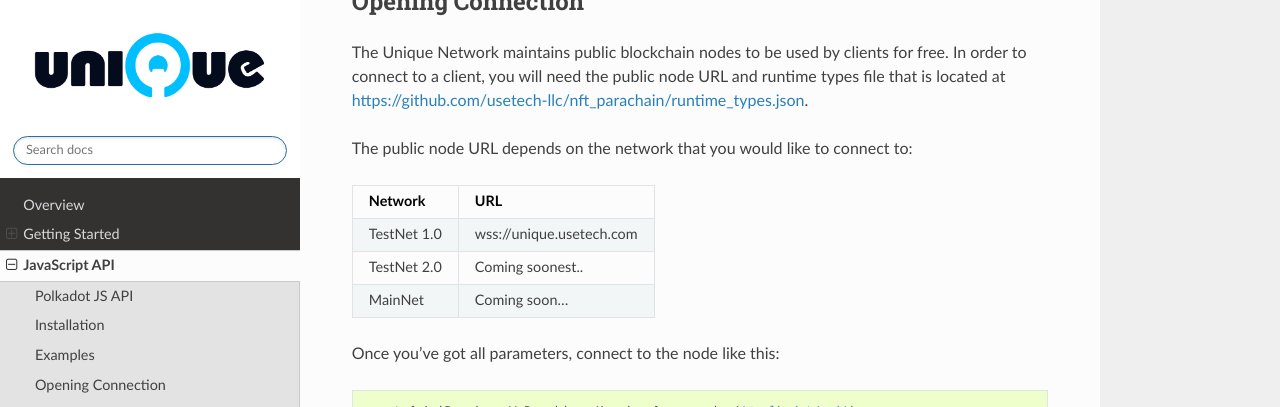
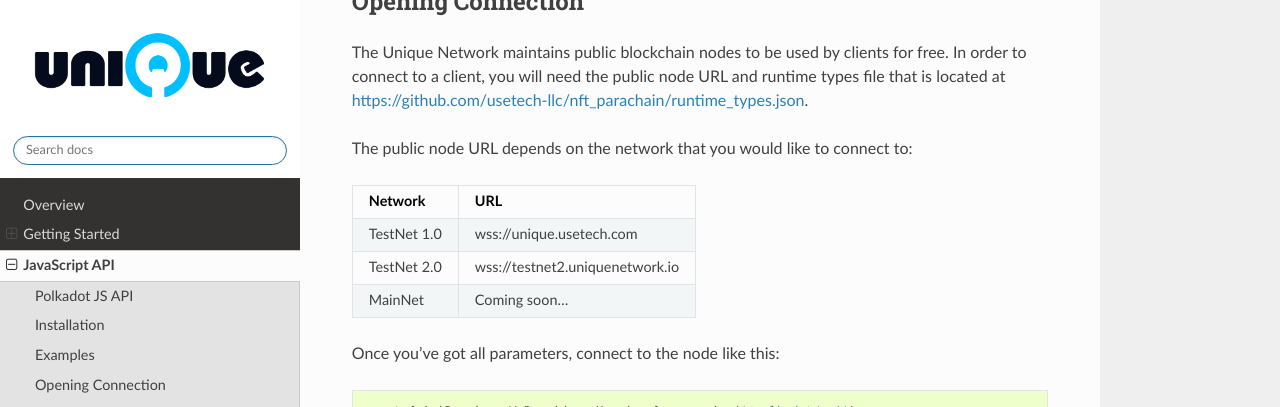
Before and after one commit to UniqueNetwork/unique-docs, a Sphinx documentation site: the page built from source/jsapi.rst, in a window 1280 px wide and 900 px high, scrolled down 774 px. Shown: the top 407 px of the window. Built offline with Sphinx 7.4.7 and the Read the Docs theme 2.0.0, drawn with Linux system fonts in a browser that asks for light colours.

Commit message:
Update TestNet2.0

```diff
--- a/source/jsapi.rst
+++ b/source/jsapi.rst
@@ -29,15 +29,15 @@
 
 The public node URL depends on the network that you would like to connect to:
 
-+-------------+---------------------------+
-| Network     | URL                       |
-+=============+===========================+
-| TestNet 1.0 | wss://unique.usetech.com  |
-+-------------+---------------------------+
-| TestNet 2.0 | Coming soonest..          |
-+-------------+---------------------------+
-| MainNet     | Coming soon...            |
-+-------------+---------------------------+
++-------------+--------------------------------+
+| Network     | URL                            |
++=============+================================+
+| TestNet 1.0 | wss://unique.usetech.com       |
++-------------+--------------------------------+
+| TestNet 2.0 | wss://testnet2.uniquenetwork.io|
++-------------+--------------------------------+
+| MainNet     | Coming soon...                 |
++-------------+--------------------------------+
 
 Once you've got all parameters, connect to the node like this::
 
```
